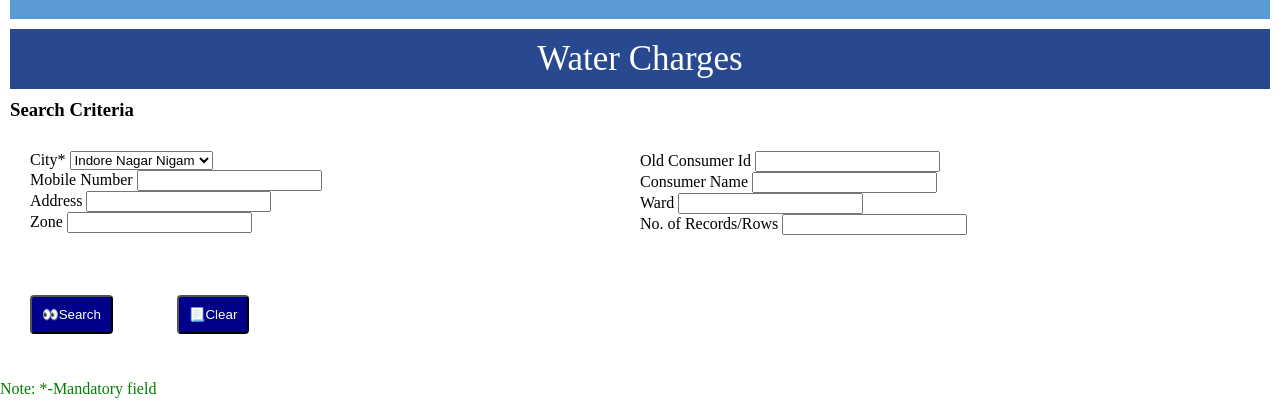
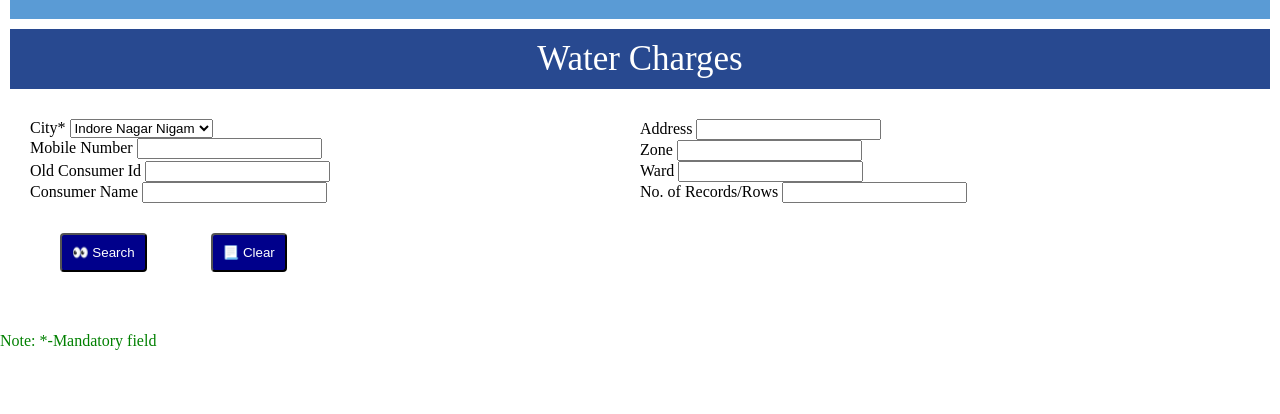
Before and after one commit to vanshika20006/NAGARNIGAM, a plain HTML site: page search-page.html in a window 1280 px wide. Shown: the part 548-962 px from the top of the page. After the commit the page ends 914 px from the top, so only its background shows below. Drawn offline with Linux system fonts and the light colour scheme.

Commit message:
Update search-page.html

```diff
--- a/search-page.html
+++ b/search-page.html
@@ -15,46 +15,59 @@
       </div>
     </header>
     <section class="water-charges">Water Charges</section>
-    <h3>Search Criteria</h3>
+
     <form class="search-form" id="Search-water-tax-id" action="">
-      <div class="first">
+      <div class="form-row">
+        <div class="form-group">
           <label for="city-name">City*</label>
           <select id="city-name" name="Select-city">
-          <option value="indore" aria-required="true">
-            Indore Nagar Nigam
-          </option>
+            <option value="indore" aria-required="true">Indore Nagar Nigam</option>
           </select>
-        <br>
+        </div>
+        <div class="form-group">
           <label for="mobile-num">Mobile Number</label>
           <input type="text" id="mobile-num" />
-        <br>
+        </div>
+      </div>
+
+      <div class="form-row">
+        <div class="form-group">
           <label for="address">Address</label>
           <input type="text" id="address" />
-        <br>
+        </div>
+        <div class="form-group">
           <label for="zone">Zone</label>
           <input type="number" id="zone" />
         </div>
+      </div>
 
-      <div class="second">
+      <div class="form-row">
+        <div class="form-group">
           <label for="old-consumer-id">Old Consumer Id</label>
           <input type="text" id="old-consumer-id" />
-        <br>
+        </div>
+        <div class="form-group">
           <label for="consumer-name">Consumer Name</label>
           <input type="text" id="consumer-name" />
-        <br>
+        </div>
+      </div>
+
+      <div class="form-row">
+        <div class="form-group">
           <label for="ward">Ward</label>
           <input type="number" id="ward" />
-        <br>
+        </div>
+        <div class="form-group">
           <label for="records-row">No. of Records/Rows</label>
           <input type="number" id="records-row" />
         </div>
-    </form>
+      </div>
 
       <div class="search-clear-buttons">
-      <button class="search-but" >👀Search</button>
-      <button class="clear-but">📃Clear</button>
+        <button class="search-but" type="button">👀 Search</button>
+        <button class="clear-but" type="button">📃 Clear</button>
       </div>
-
+    </form>
     <p>Note: *-Mandatory field</p>
   </body>
 </html>
```
Lines whose indentation alone changed are shown as unchanged.
